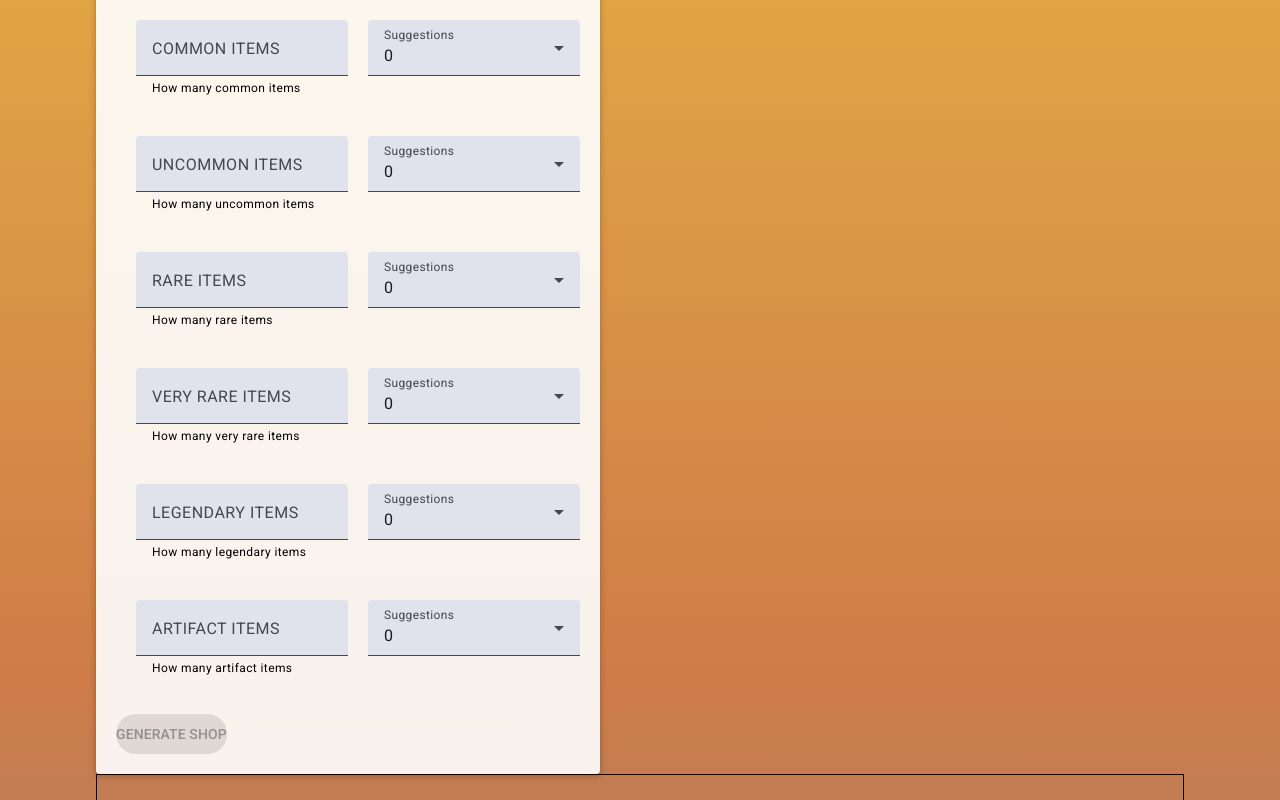
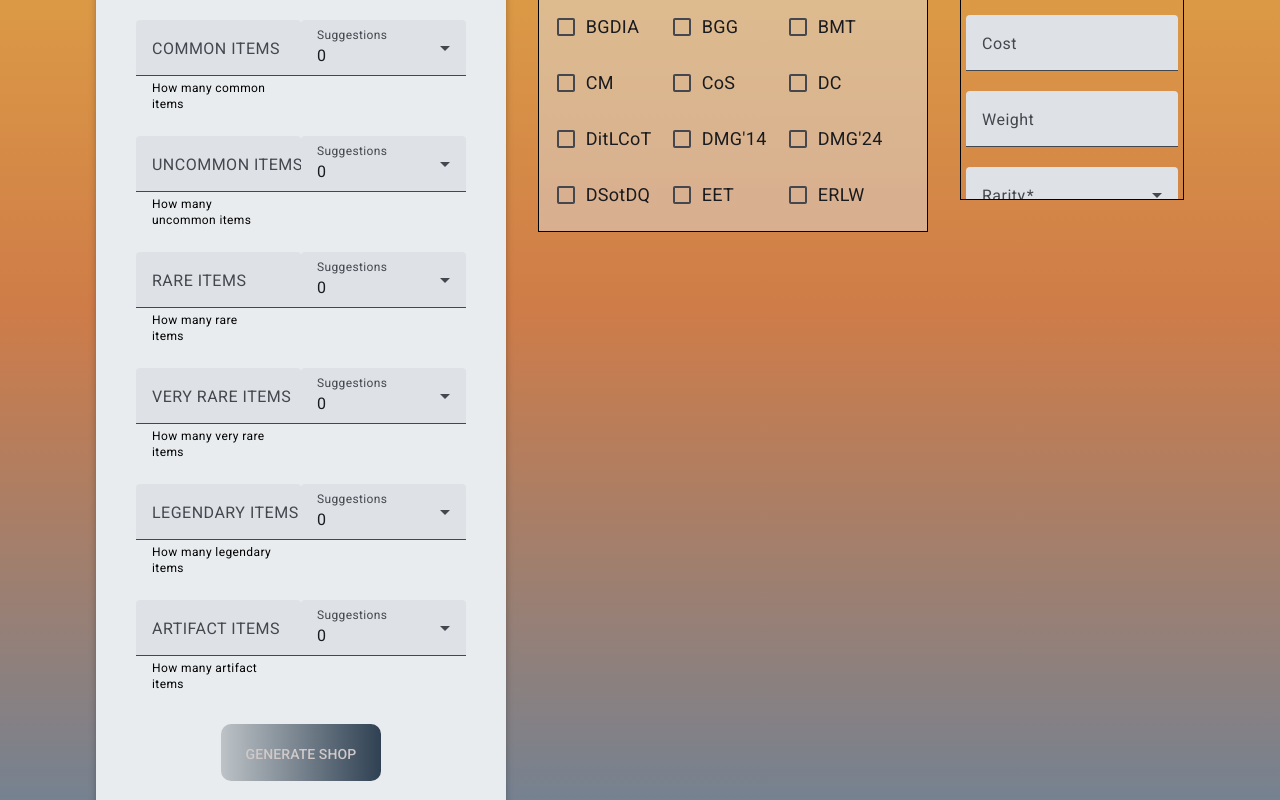
Before and after one commit to Raphael-Cruz/DNDShopGenerator, an Angular app: page /shop in a window 1280 px wide. Shown: the part 420-1220 px from the top of the page. Built offline with nearby package versions, Linux system fonts and the light colour scheme.

Commit message:
general css changes to shop inputs

```diff
--- a/src/app/filters/filters.css
+++ b/src/app/filters/filters.css
@@ -5,36 +5,49 @@
   margin: auto;
   border: solid 1px black;
   overflow-y: auto; /* Add scrolling if content overflows vertically */
+    background-color: hsla(206, 27%, 90%, 0.44)!important;
+
 }
 
 .source-list {
   display: flex;
   flex-wrap: wrap;
   list-style: none;
-  padding-left: 0;
-  gap: 8px;
+  padding-left: 2px;
+  gap: 16px;
+
+
 }
 
 .source-list li {
+
   flex: 1 1 150px;
   max-width: 100px; /* limit how wide each checkbox can get */
+}
+
+/* font control */
+::ng-deep .mat-internal-form-field>label {
+    font-size: 18px !important;
+    padding-left: 0  !important;
+
 }
 
 .chips {
   display: flex;
   flex-wrap: wrap;
-  gap: 5px;
+  gap: 10px;
   margin-bottom: 10px;
 
 }
 
 
 mat-chip {
-  padding: 4px 0 4px 0 !important;
+  padding: 10px 0 10px 0 !important;
   height: 12px;
   font-size: 6px;
   display: inline-flex;
   align-items: center;
+  background-color: #f8f9fa !important;
 
 }
 
--- a/src/app/filters/filters.ts
+++ b/src/app/filters/filters.ts
@@ -11,7 +11,7 @@ import { InputDatas } from '../input-datas';
 @Component({
   selector: 'app-filters',
   templateUrl: './filters.html',
-  styleUrls: ['./filters.css'],
+  styleUrl: './filters.css',
   standalone: false,
 })
 
--- a/src/app/main-comp/main-comp.css
+++ b/src/app/main-comp/main-comp.css
@@ -75,12 +75,6 @@
     padding: 10px;
   }
 /* Main grows and shrinks to fill space between navbar and footer */
-main {
-  flex: 1;
-  display: flex;
-  flex-direction: column;
-  background: linear-gradient(180deg, #E8B743 0%, rgba(207, 124, 72, 1) 50%, #5F83A3 100%);
- }
 
 
   /* Responsive behavior */
@@ -186,39 +180,7 @@ main {
     background-color: #a9a496;
   }
 
-  /* Form styling */
-  .form {
-    padding: 1.25rem;
-    word-wrap: break-word;
-    background-clip: border-box;
-    background-color: hsla(0, 0%, 100%, 0.9);
-    border: 0;
-    border-radius: 0.25rem;
-    box-shadow: 0 2px 5px 0 rgba(0,0,0,0.16), 0 2px 10px 0 rgba(0,0,0,0.12);
-    font-weight: 400;
-    min-width: 0;
-    position: relative;
-    display: inline-block;
-  }
 
-.form-items {
-  padding: 1.25rem;
-}
-.shop-name{
-  display: flex
-}
-
-  /* Checkbox input styling */
-  .input-checkbox {
-    padding: 0.25rem;
-    margin-right: 10px;
-    background-color: hsla(201, 50%, 84%, 0.46);
-    display: flex;
-    font-weight: 400;
-    min-width: 0;
-    position: relative;
-    display: inline-block;
-  }
 
   .advanced-div {
     padding-top: 1rem;
@@ -230,51 +192,6 @@ main {
   }
 
 
-  @media (max-width: 992px) {
-  .wrap {
-    flex-direction: column;
-    align-items: stretch;
-  }
-
-  .form, .test {
-    max-width: 100%;
-  }
-
-  h1 {
-    font-size: 48px;
-  }
-
-  h2 {
-    font-size: 32px;
-  }
-}
-
-/* Mobile */
-@media (max-width: 600px) {
-  .wrap {
-    gap: 0.5rem;
-  }
-
-  .form {
-    padding: 0.75rem;
-  }
-
-  .form-items {
-    padding: 0.75rem;
-  }
-
-  h1 {
-    font-size: 28px;
-  }
-
-  h2 {
-    font-size: 22px;
-  }
-
-  button[matButton="filled"] {
-    width: 100%;
-  }
-}
 
  /* override Material styles in generated-form */
 ::ng-deep .reset-button {
--- a/src/app/shop-inputs/shop-inputs.css
+++ b/src/app/shop-inputs/shop-inputs.css
@@ -0,0 +1,90 @@
+.wrap{
+    display: flex;
+    flex-direction: row;
+    align-content: center;
+  align-items: flex-start;
+    justify-content: space-evenly
+}
+
+/* Form styling */
+  .form {
+    padding: 1.25rem;
+    word-wrap: break-word;
+    background-clip: border-box;
+    background-color: #e9ecef;
+    border: 0;
+    border-radius: 0.25rem;
+    box-shadow: 0 2px 5px 0 rgba(0,0,0,0.16), 0 2px 10px 0 rgba(0,0,0,0.12);
+    font-weight: 400;
+    min-width: 20%;
+    position: relative;
+    display: inline-block;
+  }
+
+.form-items {
+  padding: 1.25rem;
+}
+.shop-name{
+display: flex;
+background-color: transparent !important;
+
+}
+
+::ng-deep .mat-mdc-form-field.mat-form-field-animations-enabled .mdc-text-field__input {
+ background-color: transparent !important;
+}
+
+.form-items{
+display: flex;
+justify-content: space-evenly;
+}
+
+.input-checkbox {
+    padding: 0.25rem;
+    margin-right: 10px;
+    background-color: hsla(201, 50%, 84%, 0.46);
+    display: flex;
+    font-weight: 400;
+    min-width: 0;
+    position: relative;
+    display: inline-block;
+
+  }
+
+::ng-deep .mdc-text-field--filled:not(.mdc-text-field--disabled) {
+  background-color: #dee2e6 !important;
+}
+
+.form-button-div{
+display: flex;
+justify-content: center;
+}
+
+::ng-deep .button{
+     background-image: linear-gradient(to right, #bdc3c7 0%, #2c3e50  51%, #bdc3c7  100%);
+
+}
+::ng-deep .button:hover {
+            background-position: right center; /* change the direction of the change here */
+            color: #fff !important;
+            text-decoration: none;
+}
+::ng-deep .button {
+           margin: 10px;
+            padding: 22px 25px 35px 25px;
+            text-align: center;
+            text-transform: uppercase;
+            transition: 0.5s;
+            background-size: 200% auto;
+            color: #d1c8c8ff !important;
+            box-shadow: 0 0 20px #eee;
+            border-radius: 10px;
+            display: block;
+}
+
+
+.filter-wrap{
+display: flex;
+width: 45%;
+padding: 2rem;
+}
--- a/src/app/shop-inputs/shop-inputs.html
+++ b/src/app/shop-inputs/shop-inputs.html
@@ -10,8 +10,8 @@
               <mat-hint>Give your shop a name</mat-hint>
             </mat-form-field>
           <!-- MUNDANE -->
-          <div>
-            <mat-form-field class="form-items">
+          <div class="form-items">
+            <mat-form-field >
               <mat-label>MUNDANE ITEMS</mat-label>
               <input matInput [(ngModel)]="mundaneItems" [disabled]="!isInputEnabled(selectedOptionMundane)" />
               <mat-hint>How many mundane items</mat-hint>
@@ -31,8 +31,8 @@
             </mat-form-field>
           </div>
           <!-- COMMON -->
-          <div>
-            <mat-form-field class="form-items">
+           <div class="form-items">
+            <mat-form-field >
               <mat-label>COMMON ITEMS</mat-label>
               <input matInput [(ngModel)]="commonItems" [disabled]="!isInputEnabled(selectedOptionCommon)" />
               <mat-hint>How many common items</mat-hint>
@@ -52,8 +52,8 @@
             </mat-form-field>
           </div>
           <!-- UNCOMMON -->
-          <div>
-            <mat-form-field class="form-items">
+          <div class="form-items">
+            <mat-form-field>
               <mat-label>UNCOMMON ITEMS</mat-label>
               <input matInput [(ngModel)]="uncommonItems" [disabled]="!isInputEnabled(selectedOptionUncommon)" />
               <mat-hint>How many uncommon items</mat-hint>
@@ -73,8 +73,8 @@
             </mat-form-field>
           </div>
           <!-- RARE -->
-          <div>
-            <mat-form-field class="form-items">
+           <div class="form-items">
+            <mat-form-field>
               <mat-label>RARE ITEMS</mat-label>
               <input matInput [(ngModel)]="rareItems" [disabled]="!isInputEnabled(selectedOptionRare)" />
               <mat-hint>How many rare items</mat-hint>
@@ -94,10 +94,10 @@
             </mat-form-field>
           </div>
           <!-- VERY RARE -->
-          <div>
-            <mat-form-field class="form-items">
+           <div class="form-items">
+            <mat-form-field>
               <mat-label>VERY RARE ITEMS</mat-label>
-              <input matInput [(ngModel)]="veryRareItems" [disabled]="!isInputEnabled(selectedOptionVeryRare)" />
+              <input class="input" matInput [(ngModel)]="veryRareItems" [disabled]="!isInputEnabled(selectedOptionVeryRare)" />
               <mat-hint>How many very rare items</mat-hint>
             </mat-form-field>
             <mat-form-field>
@@ -115,8 +115,8 @@
             </mat-form-field>
           </div>
           <!-- LEGENDARY -->
-          <div>
-            <mat-form-field class="form-items">
+          <div class="form-items">
+            <mat-form-field>
               <mat-label>LEGENDARY ITEMS</mat-label>
               <input matInput [(ngModel)]="legendaryItems" [disabled]="!isInputEnabled(selectedOptionLegendary)" />
               <mat-hint>How many legendary items</mat-hint>
@@ -136,8 +136,8 @@
             </mat-form-field>
           </div>
             <!-- ARTIFACT -->
-          <div>
-            <mat-form-field class="form-items">
+           <div class="form-items">
+            <mat-form-field >
               <mat-label>ARTIFACT ITEMS</mat-label>
               <input matInput [(ngModel)]="artifactItems" [disabled]="!isInputEnabled(selectedOptionArtifact)" />
               <mat-hint>How many artifact items</mat-hint>
@@ -157,7 +157,9 @@
             </mat-form-field>
           </div>
           <br />
-          <button matButton="filled" (click)="onInputChange()" routerLink="/myshops"  [disabled]="!isFormValid"> GENERATE SHOP</button>
+          <div class="form-button-div">
+          <button matButton="elevated" class="button" (click)="onInputChange()" routerLink="/myshops"  [disabled]="!isFormValid"> GENERATE SHOP</button>
+          </div>
           <br />
         </div>
         <div class="filter-wrap">
--- a/src/app/shop-inputs/shop-inputs.ts
+++ b/src/app/shop-inputs/shop-inputs.ts
@@ -6,7 +6,7 @@ import { Router } from '@angular/router';
   selector: 'app-shop-inputs',
   standalone: false,
   templateUrl: './shop-inputs.html',
-  styleUrl: '../main-comp/main-comp.css',
+  styleUrl: './shop-inputs.css',
   changeDetection: ChangeDetectionStrategy.OnPush,
 })
 export class ShopInputs {
--- a/src/styles.css
+++ b/src/styles.css
@@ -40,4 +40,55 @@ main {
   flex-direction: column;
   justify-content: center;
   align-items: center;
+  background: linear-gradient(180deg, #E8B743 0%, rgba(207, 124, 72, 1) 50%, #5F83A3 100%);
 }
+
+
+
+
+
+  @media (max-width: 992px) {
+  .wrap {
+    flex-direction: column;
+    align-items: stretch;
+  }
+
+  .form, .test {
+    max-width: 100%;
+  }
+
+  h1 {
+    font-size: 48px;
+  }
+
+  h2 {
+    font-size: 32px;
+  }
+}
+
+/* Mobile */
+@media (max-width: 600px) {
+  .wrap {
+    gap: 0.5rem;
+  }
+
+  .form {
+    padding: 0.75rem;
+  }
+
+  .form-items {
+    padding: 0.75rem;
+  }
+
+  h1 {
+    font-size: 28px;
+  }
+
+  h2 {
+    font-size: 22px;
+  }
+
+  button[matButton="filled"] {
+    width: 100%;
+  }
+}
```
